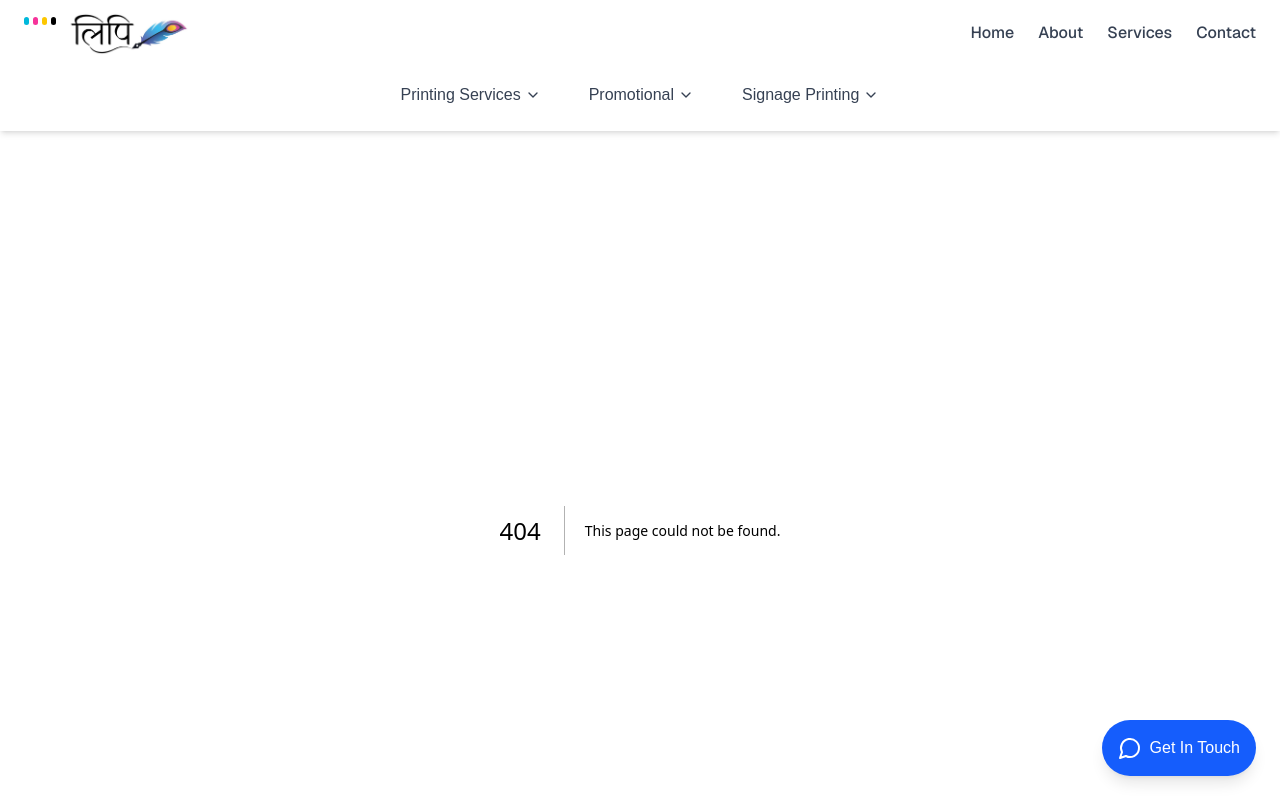
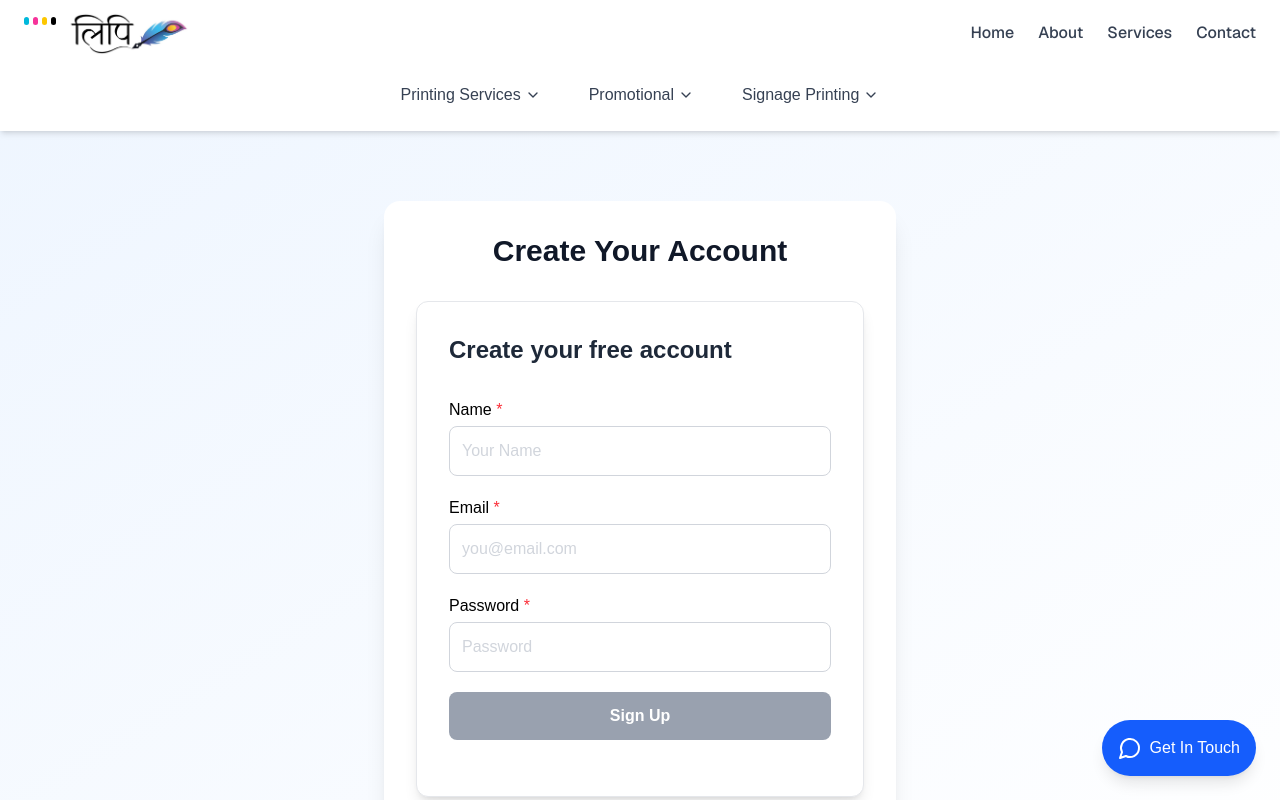
Before and after one commit to VinayakKuthiala/leepi, a Next.js app in the folder frontend/: page /signup in a window 1280 px wide. Before the commit this address had no page. Shown: the top 800 px of the page. Built offline with nearby package versions, Linux system fonts and the light colour scheme.

Commit message:
Added SignUp Component

```diff
--- a/frontend/package.json
+++ b/frontend/package.json
@@ -13,7 +13,9 @@
     "next": "15.3.2",
     "react": "^19.0.0",
     "react-cool-img": "^1.2.12",
-    "react-dom": "^19.0.0"
+    "react-dom": "^19.0.0",
+    "react-hook-form": "^7.60.0",
+    "react-toastify": "^11.0.5"
   },
   "devDependencies": {
     "@tailwindcss/postcss": "^4",
--- a/frontend/src/app/page.tsx
+++ b/frontend/src/app/page.tsx
@@ -1,46 +1,94 @@
-
 import Image from "next/image";
 import AnimatedWriting from "@/components/AnimatedWriting";
-import ListingCard from "../components/ListingCard"
+import ListingCard from "../components/ListingCard";
 import Caresoul from "@/components/HomeCaresoul";
 import FeatureProduct from "@/components/FeatureProduct";
 import { CategoryCarousel } from "@/components/ProductCategory";
 
 export default function Home() {
   return (
-   <div className="p-8">
+    <div className="p-8">
       <AnimatedWriting
         imageSrc="/leepi_english_logo.jpg"
         text="Welcome to our creative studio – where design meets emotion"
       />
-      <Caresoul/>
+      <Caresoul />
 
       {/* Product Categories Section */}
       <div className="my-12">
         <div className="text-center mb-8">
-          <h2 className="text-3xl font-bold text-gray-900 mb-4">Our Service Categories</h2>
+          <h2 className="text-3xl font-bold text-gray-900 mb-4">
+            Our Service Categories
+          </h2>
           <p className="text-gray-600 max-w-2xl mx-auto">
-            Discover our comprehensive range of printing and design services, tailored to meet all your business needs.
+            Discover our comprehensive range of printing and design services,
+            tailored to meet all your business needs.
           </p>
         </div>
         <CategoryCarousel />
       </div>
 
-      <FeatureProduct/>
-      {/* <ListingCard
-          header="Flex Banners"
-          description="Order Customized Flex Banners in Seconds!"
-          bgcolour="from-white to-blue-400"
-          imgSource={'leepi_hindi_logo_trimmed.jpg'}
-          isImageRight={false}
-        />
-        <ListingCard
-          header="Custom Photo Frames"
-          description="2-3-4 - Choose as many as you'd like"
-          bgcolour="from-white to-yellow-400"
-          imgSource={'leepi_english_logo.jpg'}
-          isImageRight={true}
-        /> */}
+      <FeatureProduct />
+
+      {/* What You Get Section & Sign Up Button (Elegant UI) */}
+      <div className="mt-16 flex flex-col items-center justify-center gap-8 bg-gradient-to-br from-blue-100/80 via-white to-blue-50 rounded-3xl shadow-2xl p-10 max-w-3xl mx-auto border border-blue-200 relative overflow-hidden">
+        <div className="absolute -top-10 -left-10 w-40 h-40 bg-blue-200/30 rounded-full blur-2xl z-0" />
+        <div className="absolute -bottom-10 -right-10 w-40 h-40 bg-blue-400/20 rounded-full blur-2xl z-0" />
+        <h3 className="text-3xl font-extrabold text-blue-900 mb-2 z-10 drop-shadow">
+          Unlock Premium Benefits
+        </h3>
+        <p className="text-lg text-blue-700 mb-4 z-10">
+          Sign up and elevate your creative journey with us!
+        </p>
+        <ul className="grid grid-cols-1 sm:grid-cols-2 gap-6 w-full z-10">
+          <li className="flex items-center gap-3 bg-white/80 rounded-xl p-4 shadow hover:shadow-lg transition">
+            <span className="inline-flex items-center justify-center w-10 h-10 rounded-full bg-blue-100 text-blue-700 text-2xl">
+              🎁
+            </span>
+            <span className="font-medium text-blue-900">
+              Exclusive offers & discounts
+            </span>
+          </li>
+          <li className="flex items-center gap-3 bg-white/80 rounded-xl p-4 shadow hover:shadow-lg transition">
+            <span className="inline-flex items-center justify-center w-10 h-10 rounded-full bg-blue-100 text-blue-700 text-2xl">
+              📊
+            </span>
+            <span className="font-medium text-blue-900">
+              Personalized project dashboard
+            </span>
+          </li>
+          <li className="flex items-center gap-3 bg-white/80 rounded-xl p-4 shadow hover:shadow-lg transition">
+            <span className="inline-flex items-center justify-center w-10 h-10 rounded-full bg-blue-100 text-blue-700 text-2xl">
+              ⚡
+            </span>
+            <span className="font-medium text-blue-900">
+              Priority customer support
+            </span>
+          </li>
+          <li className="flex items-center gap-3 bg-white/80 rounded-xl p-4 shadow hover:shadow-lg transition">
+            <span className="inline-flex items-center justify-center w-10 h-10 rounded-full bg-blue-100 text-blue-700 text-2xl">
+              📦
+            </span>
+            <span className="font-medium text-blue-900">
+              Easy order tracking & history
+            </span>
+          </li>
+          <li className="flex items-center gap-3 bg-white/80 rounded-xl p-4 shadow hover:shadow-lg transition col-span-full sm:col-span-2">
+            <span className="inline-flex items-center justify-center w-10 h-10 rounded-full bg-blue-100 text-blue-700 text-2xl">
+              🚀
+            </span>
+            <span className="font-medium text-blue-900">
+              Early access to new features
+            </span>
+          </li>
+        </ul>
+        <a
+          href="/signup"
+          className="mt-8 inline-block px-10 py-4 bg-gradient-to-r from-blue-600 to-blue-400 hover:from-blue-700 hover:to-blue-500 text-white text-xl font-bold rounded-full shadow-xl transition-all duration-200 focus:outline-none focus:ring-2 focus:ring-blue-400 focus:ring-offset-2 z-10 tracking-wide drop-shadow-lg"
+        >
+          Sign Up Now
+        </a>
+      </div>
     </div>
   );
 }
--- /dev/null
+++ b/frontend/src/app/signup/page.tsx
@@ -0,0 +1,15 @@
+import SignUp from '@/components/SignUp'
+import React from 'react'
+
+const page = () => {
+  return (
+    <div className="min-h-screen flex flex-col items-center justify-center bg-gradient-to-br from-blue-50 to-white p-4">
+      <div className="w-full max-w-lg bg-white rounded-2xl shadow-xl p-8">
+        <h1 className="text-3xl font-bold text-center mb-6 text-gray-900">Create Your Account</h1>
+        <SignUp />
+      </div>
+    </div>
+  )
+}
+
+export default page
--- /dev/null
+++ b/frontend/src/components/SignUp.tsx
@@ -0,0 +1,136 @@
+"use client";
+import React from "react";
+import { Controller, useForm, useFormState } from "react-hook-form";
+import { toast, ToastContainer } from "react-toastify";
+import "react-toastify/dist/ReactToastify.css";
+
+const SignUp = () => {
+  const { handleSubmit, control } = useForm({ mode: "onChange" });
+  const { isValid, errors } = useFormState({ control });
+
+  const onSubmit = async (formData: any) => {
+    try {
+        const formdata= new FormData();
+        formdata.append("name", formData.name);
+        formdata.append("email", formData.email);
+        formdata.append("password", formData.password);
+
+
+        //API call for sign up
+      await new Promise((res) => setTimeout(res, 1000));
+      toast.success("Sign up successful! Welcome aboard.");
+    } catch (error) {
+      toast.error("Failed to sign up. Please try again.");
+    }
+  };
+
+
+  const inputClassName="w-full border border-gray-300 rounded-lg p-3 focus:ring-2 focus:ring-blue-500 focus:outline-none placeholder:text-gray-300 text-black"
+  return (
+    <div className="flex flex-col gap-6 bg-white border border-gray-200 p-8 rounded-xl shadow-lg max-w-lg mx-auto my-8">
+      <h2 className="text-2xl font-bold text-gray-800 mb-2">
+        Create your free account
+      </h2>
+      <form onSubmit={handleSubmit(onSubmit)} className="flex flex-col gap-5 ">
+        <Controller
+          name="name"
+          control={control}
+          defaultValue={""}
+          rules={{ required: "Name is required" }}
+          render={({ field }) => (
+            <div className="flex flex-col gap-1">
+              <label className="font-medium text-black">
+                Name <span className="text-red-500">*</span>
+              </label>
+              <input
+                {...field}
+                type="text"
+                placeholder="Your Name"
+                className={inputClassName}
+              />
+              {errors.name && (
+                <span className="text-red-500 text-xs">
+                  {errors.name.message as string}
+                </span>
+              )}
+            </div>
+          )}
+        />
+        <Controller
+          name="email"
+          control={control}
+          defaultValue={""}
+          rules={{
+            required: "Email is required",
+            pattern: {
+              value: /^[A-Z0-9._%+-]+@[A-Z0-9.-]+\.[A-Z]{2,}$/i,
+              message: "Invalid email address",
+            },
+          }}
+          render={({ field }) => (
+            <div className="flex flex-col gap-1">
+              <label className="font-medium text-black">
+                Email <span className="text-red-500">*</span>
+              </label>
+              <input
+                {...field}
+                type="email"
+                placeholder="you@email.com"
+                className={inputClassName}
+              />
+              {errors.email && (
+                <span className="text-red-500 text-xs">
+                  {errors.email.message as string}
+                </span>
+              )}
+            </div>
+          )}
+        />
+        <Controller
+          name="password"
+          control={control}
+          defaultValue={""}
+          rules={{
+            required: "Password is required",
+            minLength: {
+              value: 6,
+              message: "Password must be at least 6 characters",
+            },
+          }}
+          render={({ field }) => (
+            <div className="flex flex-col gap-1">
+              <label className="font-medium text-black">
+                Password <span className="text-red-500">*</span>
+              </label>
+              <input
+                {...field}
+                type="password"
+                placeholder="Password"
+                className={inputClassName}
+              />
+              {errors.password && (
+                <span className="text-red-500 text-xs">
+                  {errors.password.message as string}
+                </span>
+              )}
+            </div>
+          )}
+        />
+        <button
+          type="submit"
+          disabled={!isValid}
+          className={`w-full py-3 rounded-lg font-semibold text-white transition-colors duration-200 ${
+            isValid
+              ? "bg-blue-600 hover:bg-blue-700"
+              : "bg-gray-400 cursor-not-allowed"
+          }`}
+        >
+          Sign Up
+        </button>
+      </form>
+      <ToastContainer />
+    </div>
+  );
+};
+
+export default SignUp;
```
Also changed, not shown: 1 other file (tests, documents, lock files or other folders).
